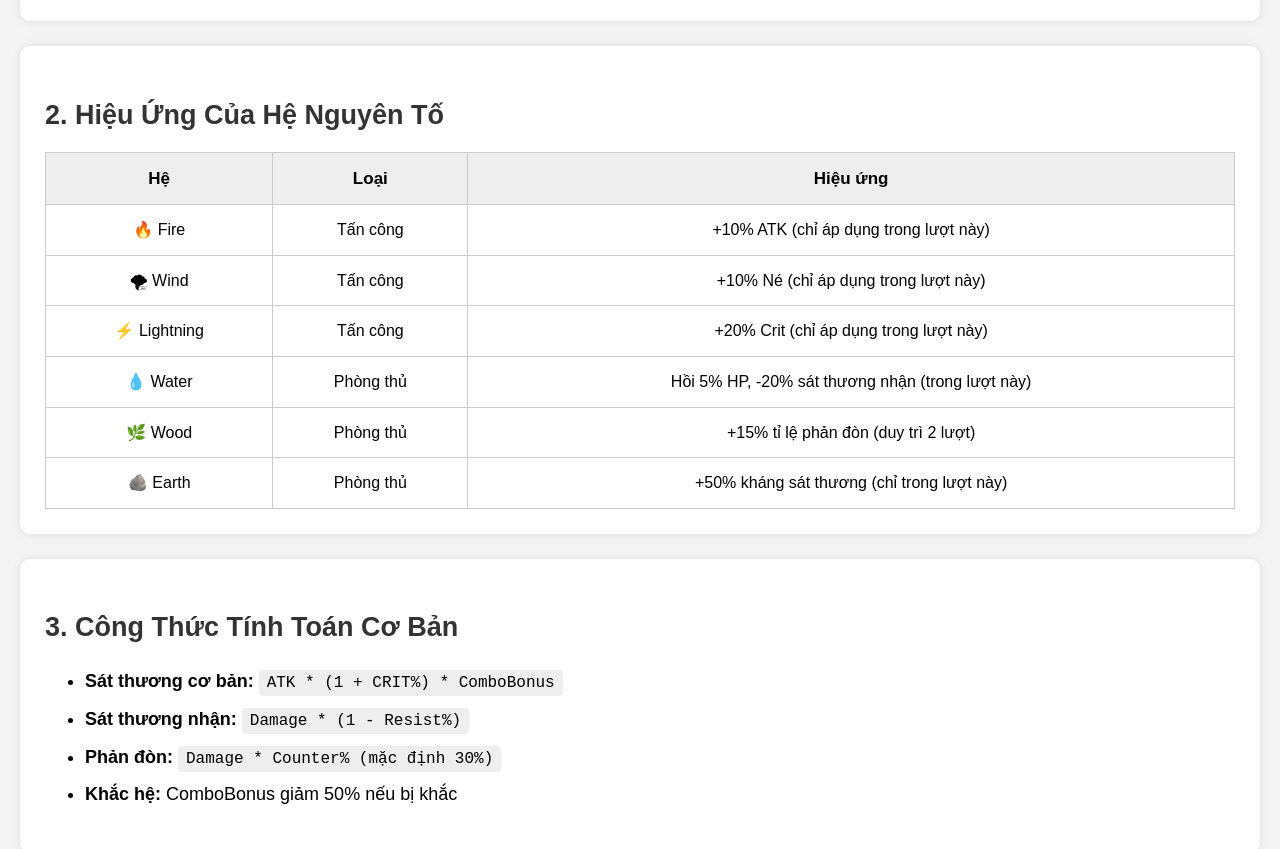
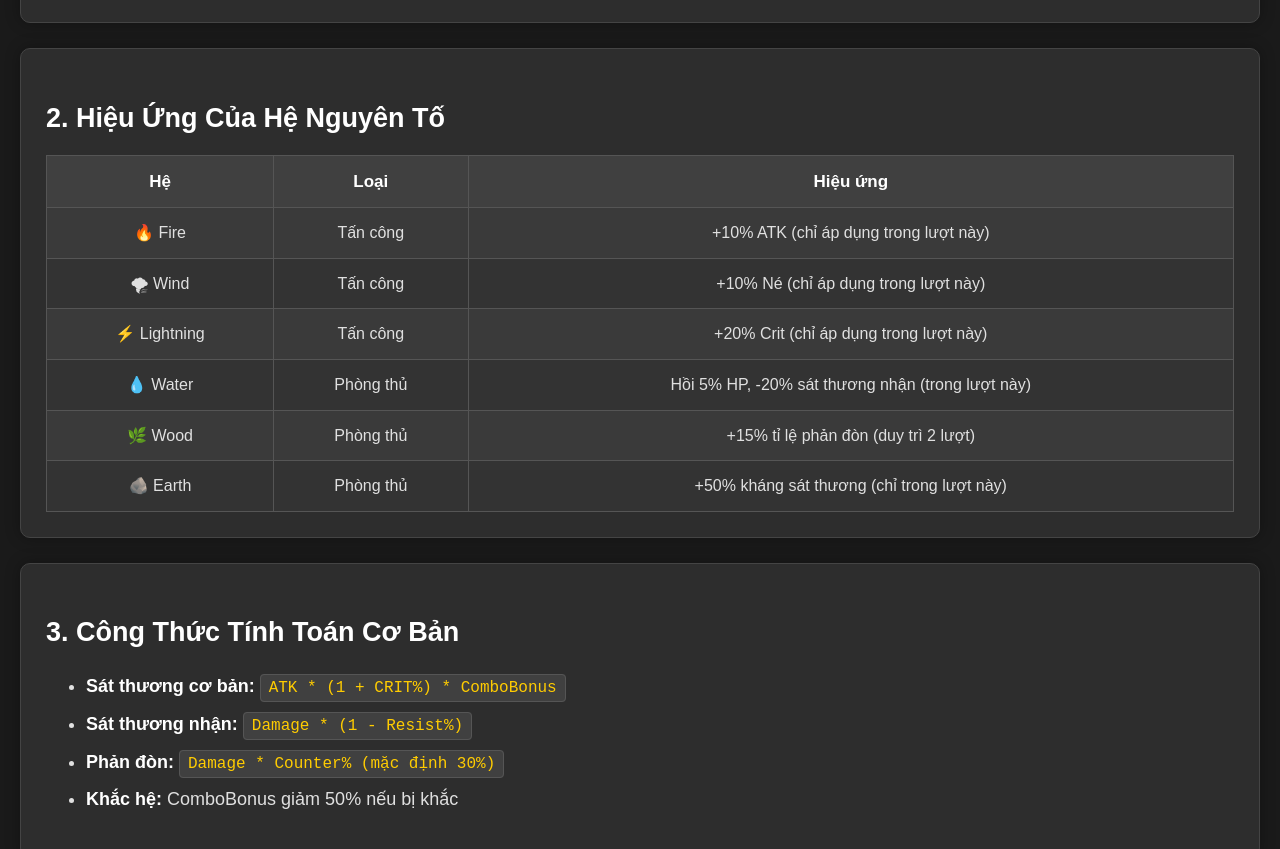
Before and after one commit to itsnayuta/bach-khoa-toan-thu, a plain HTML site: page index.html in a window 1280 px wide. Shown: the part 618-1467 px from the top of the page. Drawn offline with Linux system fonts and the light colour scheme.

Commit message:
Update index.html

```diff
--- a/index.html
+++ b/index.html
@@ -9,27 +9,29 @@
             font-family: Arial, sans-serif;
             margin: 0;
             padding: 20px;
-            background: #f4f4f4;
+            background: #1a1a1a;
             font-size: 18px;
             line-height: 1.6;
+            color: #e0e0e0;
         }
         h1 {
-            color: #333;
+            color: #ffffff;
             font-size: 2.5em;
             text-align: center;
             margin-bottom: 30px;
         }
         h2 {
-            color: #333;
+            color: #ffffff;
             font-size: 1.5em;
             margin-bottom: 15px;
         }
         .section {
-            background: white;
+            background: #2d2d2d;
             padding: 25px;
             border-radius: 10px;
             margin-bottom: 25px;
-            box-shadow: 0 0 10px rgba(0,0,0,0.1);
+            box-shadow: 0 0 15px rgba(0,0,0,0.3);
+            border: 1px solid #444;
         }
         table {
             width: 100%;
@@ -38,23 +40,34 @@
             font-size: 16px;
         }
         th, td {
-            border: 1px solid #ccc;
+            border: 1px solid #555;
             padding: 12px;
             text-align: center;
         }
         th {
-            background: #eee;
+            background: #404040;
             font-size: 17px;
             font-weight: bold;
+            color: #ffffff;
         }
         td {
             font-size: 16px;
+            background: #333333;
+            color: #e0e0e0;
+        }
+        tr:nth-child(even) td {
+            background: #3a3a3a;
+        }
+        tr:hover td {
+            background: #4a4a4a;
         }
         code {
-            background: #eee;
+            background: #404040;
+            color: #ffcc00;
             padding: 4px 8px;
             border-radius: 4px;
             font-size: 16px;
+            border: 1px solid #555;
         }
         ul, ol {
             font-size: 18px;
@@ -65,6 +78,7 @@
         }
         strong {
             font-size: 18px;
+            color: #ffffff;
         }
     </style>
 </head>
```
